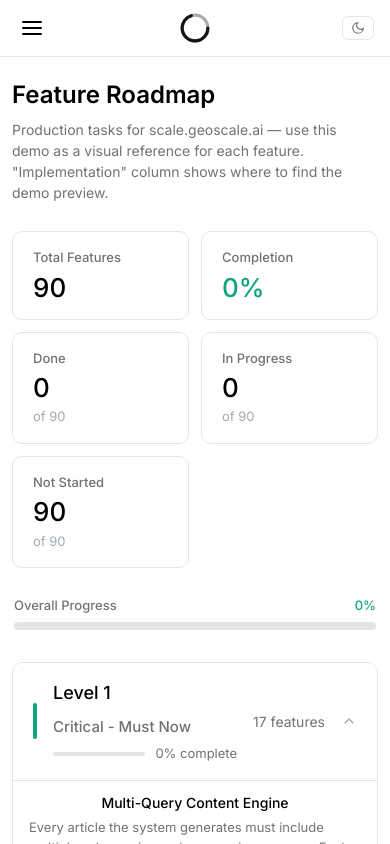
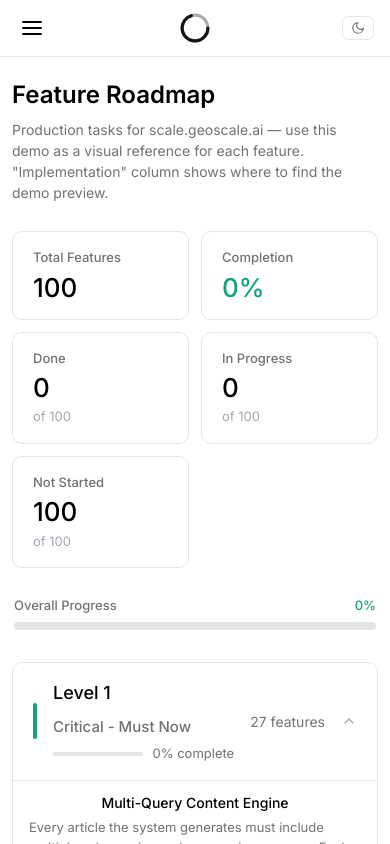
Before and after one commit to s0RRy12341/geoscale-demo-design-en, a Next.js app: page /roadmap in a window 390 px wide. Shown: the top 844 px of the page. Built offline with nearby package versions, Linux system fonts and the light colour scheme.

Commit message:
Make charts truly full-width via ResizeObserver; add 9 roadmap items reflecting session work

```diff
--- a/src/app/roadmap/page.tsx
+++ b/src/app/roadmap/page.tsx
@@ -299,6 +299,17 @@ const phases: Phase[] = [
       { name: "Design Tokens System", description: "Single design tokens file for colors, typography, spacing across all pages", ref: "New system-wide file: tokens.ts or CSS variables", priority: "P0", status: "not_started" },
       { name: "Plan Builder Demo Flow", description: "End-to-end flow: scope selection -> publisher picking -> SEO/GEO per article -> quote with publisher logos", ref: "New full flow spanning scan + scale-publish + quote pages", priority: "P0", status: "not_started" },
       { name: "Brand/Non-Brand Mention Split", description: "Reputation Risk must separate branded vs non-branded query mention rates", ref: "Scan page -> Reputation Risk section: split by brand vs non-brand queries", priority: "P0", status: "not_started" },
+      // New requirements from 2026-04-25 review with Nir
+      { name: "Full-Width Responsive Charts", description: "All line/area charts must measure parent container width via ResizeObserver and render at full container width. Fixed-viewBox SVGs with preserveAspectRatio='meet' letterbox to ~76% width and look broken on wide screens", ref: "Demo: /scan -> Mention rate over time, SEO performance | Production: charts that don't fill the card", priority: "P0", status: "not_started" },
+      { name: "Refined Color Palette - No Harsh Red", description: "Replace all #DC2626 (harsh red) with warm amber #B45309. Soften reputation risk styling - use amber sparingly as accent, not dominant color across whole sections", ref: "Demo: /scan, /dashboard - amber accents | Production: bright red on every reputation/risk element looks alarming, not professional", priority: "P0", status: "not_started" },
+      { name: "Horizontal Brand Header on Scan Pages", description: "Compact horizontal header: logo + brand name + clickable URL + 1-line description on the left; GEO Score pill (ring + 'XX / 100') + Re-scan button on the right. No vertical-stack centered design", ref: "Demo: /scan -> top of every tab | Production: scan page header layout", priority: "P0", status: "not_started" },
+      { name: "Mobile-Friendly Tooltips (Tap-to-Open)", description: "Tooltips must work on mobile: tap to open, tap outside to dismiss. Edge-clamping so tooltip doesn't overflow viewport. Larger tap target via padding/margin trick", ref: "Demo: /scan -> Tooltip component on every (i) icon | Production: tooltips broken or invisible on mobile", priority: "P0", status: "not_started" },
+      { name: "Site SEO Metrics Card on Overview", description: "Ahrefs-style 6-column metrics card at top of scan overview: Domain Rating, Organic Traffic, Ranking Keywords, Backlinks, Ref Domains, Indexed Pages. Three of them are clickable to drilldown pages", ref: "Demo: /scan -> 'Site SEO Metrics' block | Production: missing entirely", priority: "P0", status: "not_started" },
+      { name: "Keywords Drilldown Page", description: "Dedicated /keywords-detail page reachable from SEO Metrics: full keyword list with position, volume, KD, CPC, traffic, URL, trend. Position color pills (green ≤3, orange ≤10, gray >10)", ref: "Demo: /keywords-detail | Production: missing", priority: "P0", status: "not_started" },
+      { name: "Traffic Drilldown Page", description: "Dedicated /traffic-detail page reachable from SEO Metrics: traffic distribution stacked bar, page-level breakdown (URL, title, traffic, top keyword, position, trend)", ref: "Demo: /traffic-detail | Production: missing", priority: "P0", status: "not_started" },
+      { name: "Backlinks Drilldown Page", description: "Dedicated /backlinks-detail page reachable from SEO Metrics: backlink list, dofollow/nofollow filter, DR colored (green ≥80, teal 60-79, gray 40-59), Israeli site favicons", ref: "Demo: /backlinks-detail | Production: missing", priority: "P0", status: "not_started" },
+      { name: "Subtle Font-Weight System (No Excessive Bold)", description: "Use 400 for body, 500 for labels/numbers, 600 only for active nav/CTAs/active tabs/H1. NEVER 700+. Color emphasis (green #10A37F, amber #B45309) replaces bold weight emphasis", ref: "Demo: all pages | Production: too much fontWeight 700 everywhere - feels heavy per Alexei", priority: "P0", status: "not_started" },
+      { name: "Full-Width Graph Layout (No 50/50 Split for Charts)", description: "Chart-containing cards must stack vertically full-width, not split 1fr 1fr. AI engine comparison, Persona+Competitors, Sentiment+Citation must each span the entire row. Donut charts get lost in narrow halves - replace with horizontal stacked bars", ref: "Demo: /scan -> all chart sections | Production: charts compressed to 50% width", priority: "P0", status: "not_started" },
     ],
   },
   {
--- a/src/app/scan/page.tsx
+++ b/src/app/scan/page.tsx
@@ -345,7 +345,17 @@ function ChangeIndicator({ value, unit, invertColor }: { value: number; unit: st
 
 function TimeSeriesChart({ period, theme }: { period: "7" | "30" | "90"; theme: Theme }) {
   const [hoverIdx, setHoverIdx] = useState<number | null>(null);
-  const chartW = 1000;
+  const containerRef = useRef<HTMLDivElement>(null);
+  const [chartW, setChartW] = useState(1000);
+  useEffect(() => {
+    if (!containerRef.current) return;
+    const el = containerRef.current;
+    const update = () => { const w = el.getBoundingClientRect().width; if (w > 0) setChartW(Math.max(320, Math.round(w))); };
+    update();
+    const ro = new ResizeObserver(update);
+    ro.observe(el);
+    return () => ro.disconnect();
+  }, []);
   const chartH = 260;
   const padTop = 20;
   const padBottom = 30;
@@ -373,8 +383,8 @@ function TimeSeriesChart({ period, theme }: { period: "7" | "30" | "90"; theme:
   const gridValues = Array.from({ length: gridLines }, (_, i) => minVal + (range / (gridLines - 1)) * i);
 
   return (
-    <div style={{ position: "relative" }}>
-      <svg width="100%" height={chartH} viewBox={`0 0 ${chartW} ${chartH}`} preserveAspectRatio="xMidYMid meet">
+    <div ref={containerRef} style={{ position: "relative", width: "100%" }}>
+      <svg width={chartW} height={chartH} viewBox={`0 0 ${chartW} ${chartH}`} style={{ display: "block" }}>
         {gridValues.map((v, i) => (
           <g key={i}>
             <line x1={padLeft} y1={getY(v)} x2={chartW - padRight} y2={getY(v)} stroke={theme.border} strokeWidth="1" />
@@ -437,7 +447,17 @@ function TimeSeriesChart({ period, theme }: { period: "7" | "30" | "90"; theme:
 
 function SEOPerformanceChart({ theme }: { theme: Theme }) {
   const [hoverIdx, setHoverIdx] = useState<number | null>(null);
-  const chartW = 1000;
+  const containerRef = useRef<HTMLDivElement>(null);
+  const [chartW, setChartW] = useState(1000);
+  useEffect(() => {
+    if (!containerRef.current) return;
+    const el = containerRef.current;
+    const update = () => { const w = el.getBoundingClientRect().width; if (w > 0) setChartW(Math.max(320, Math.round(w))); };
+    update();
+    const ro = new ResizeObserver(update);
+    ro.observe(el);
+    return () => ro.disconnect();
+  }, []);
   const chartH = 240;
   const padTop = 20;
   const padBottom = 30;
@@ -461,8 +481,8 @@ function SEOPerformanceChart({ theme }: { theme: Theme }) {
   const gridValues = Array.from({ length: gridLines }, (_, i) => minVal + (range / (gridLines - 1)) * i);
 
   return (
-    <div style={{ position: "relative" }}>
-      <svg width="100%" height={chartH} viewBox={`0 0 ${chartW} ${chartH}`} preserveAspectRatio="xMidYMid meet">
+    <div ref={containerRef} style={{ position: "relative", width: "100%" }}>
+      <svg width={chartW} height={chartH} viewBox={`0 0 ${chartW} ${chartH}`} style={{ display: "block" }}>
         {gridValues.map((v, i) => (
           <g key={i}>
             <line x1={padLeft} y1={getY(v)} x2={chartW - padRight} y2={getY(v)} stroke={theme.border} strokeWidth="1" />
@@ -980,7 +1000,7 @@ export default function ScanPage() {
                 <div style={{ display: "flex", alignItems: "center", gap: 6 }}><div style={{ width: 12, height: 3, borderRadius: 2, background: "#10A37F" }} /><span style={{ fontSize: 15, color: theme.text }}>ChatGPT</span></div>
                 <div style={{ display: "flex", alignItems: "center", gap: 6 }}><div style={{ width: 12, height: 3, borderRadius: 2, background: "#727272" }} /><span style={{ fontSize: 15, color: theme.text }}>Gemini</span></div>
               </div>
-              <div style={{ height: isMobile ? 180 : 240, width: "100%" }}><TimeSeriesChart period={chartPeriod} theme={theme} /></div>
+              <div style={{ width: "100%" }}><TimeSeriesChart period={chartPeriod} theme={theme} /></div>
             </div>
 
             {/* GPT vs Gemini */}
@@ -1196,7 +1216,7 @@ export default function ScanPage() {
                   </span>
                 </div>
               </div>
-              <div style={{ height: isMobile ? 180 : 220, width: "100%" }}>
+              <div style={{ width: "100%" }}>
                 <SEOPerformanceChart theme={theme} />
               </div>
             </div>
```
